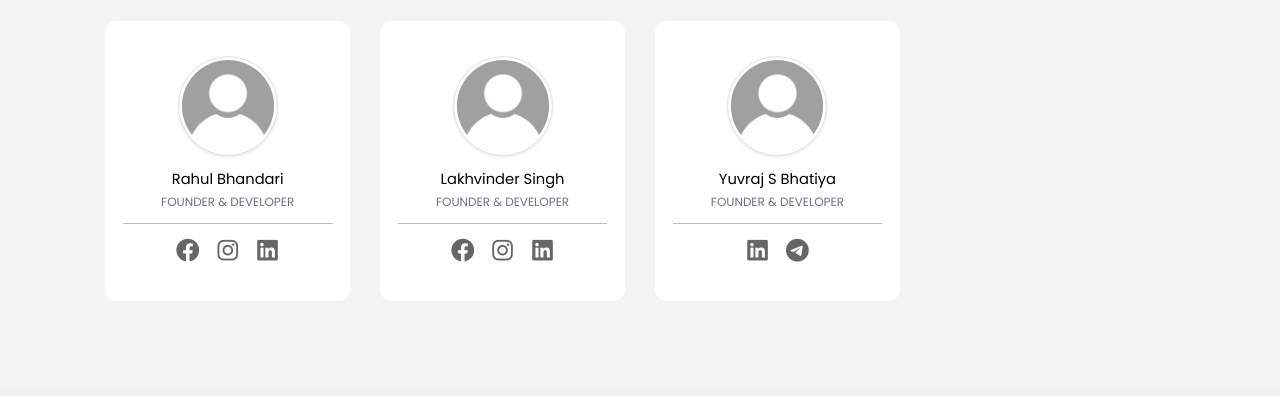
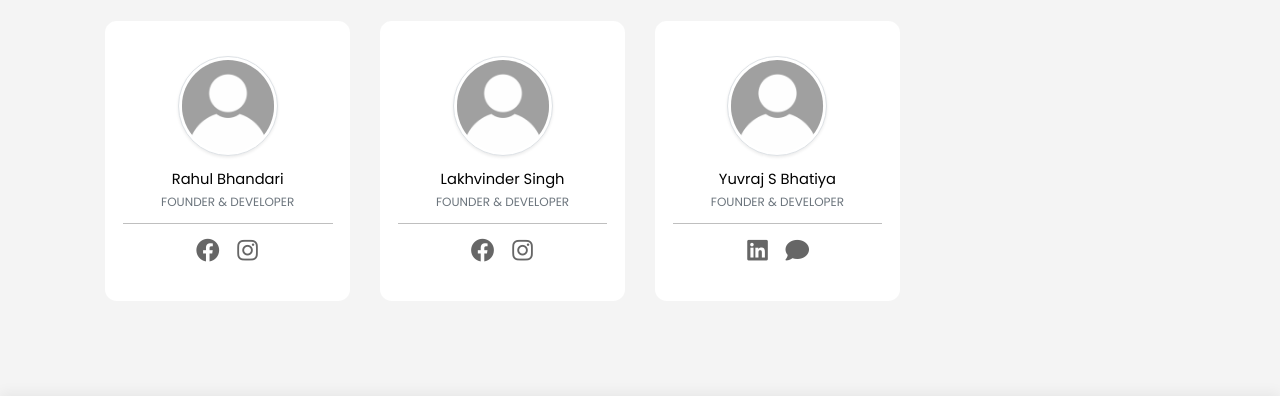
Before and after one commit to Copilot8/pahadiGuru, a Flask app: page /about in a window 1280 px wide. Shown: the part 322-719 px from the top of the page. Run offline with Flask 2, Linux system fonts and the light colour scheme; some libraries are stand-ins or nearby versions.

Commit message:
Add files via upload

```diff
--- a/templates/about.html
+++ b/templates/about.html
@@ -50,7 +50,6 @@
             <ul class="social mb-0 list-inline mt-3">
               <li class="list-inline-item"><a href="#" class="social-link"><i class="fa-brands fa-facebook"></i></a></li>
               <li class="list-inline-item"><a href="https://www.instagram.com/rahul_ching" class="social-link"><i class="fa-brands fa-instagram"></i></a></li>
-              <li class="list-inline-item"><a href="#" class="social-link"><i class="fa-brands fa-linkedin"></i></a></li>
             </ul>
           </div>
         </div>
@@ -64,7 +63,6 @@
             <ul class="social mb-0 list-inline mt-3">
               <li class="list-inline-item"><a href="#" class="social-link"><i class="fa-brands fa-facebook"></i></a></li>
               <li class="list-inline-item"><a href="https://www.instagram.com/lakhvinder_1203" class="social-link"><i class="fa-brands fa-instagram"></i></a></li>
-              <li class="list-inline-item"><a href="#" class="social-link"><i class="fa-brands fa-linkedin"></i></a></li>
             </ul>
           </div>
         </div>
@@ -76,8 +74,8 @@
             <h5 class="mb-0">Yuvraj S Bhatiya</h5><span class="small text-uppercase text-muted ">Founder & Developer</span>
             <hr>
             <ul class="social mb-0 list-inline mt-3">
-              <li class="list-inline-item"><a href="#" class="social-link"><i class="fa-brands fa-linkedin"></i></a></li>
-              <li class="list-inline-item"><a href="https://username.t.me/yvrjbhatiya" class="social-link"><i class="fa-brands fa-telegram"></i></a></li>
+              <li class="list-inline-item"><a href="https://www.linkedin.com/in/yuvraj-singh-bhatiya-707939255/" class="social-link"><i class="fa-brands fa-linkedin"></i></a></li>
+              <li class="list-inline-item"><a href="https://signal.group/#CjQKIFaLLw96nNggC1NFK4gpcflnLf3Vt0hQ0lYsxS5QcAlDEhBbU2YmlmMgiWnDNgdN1Mps" class="social-link"><i class="fas fa-comment"></i></a></li>
             </ul>
           </div>
         </div>
```
